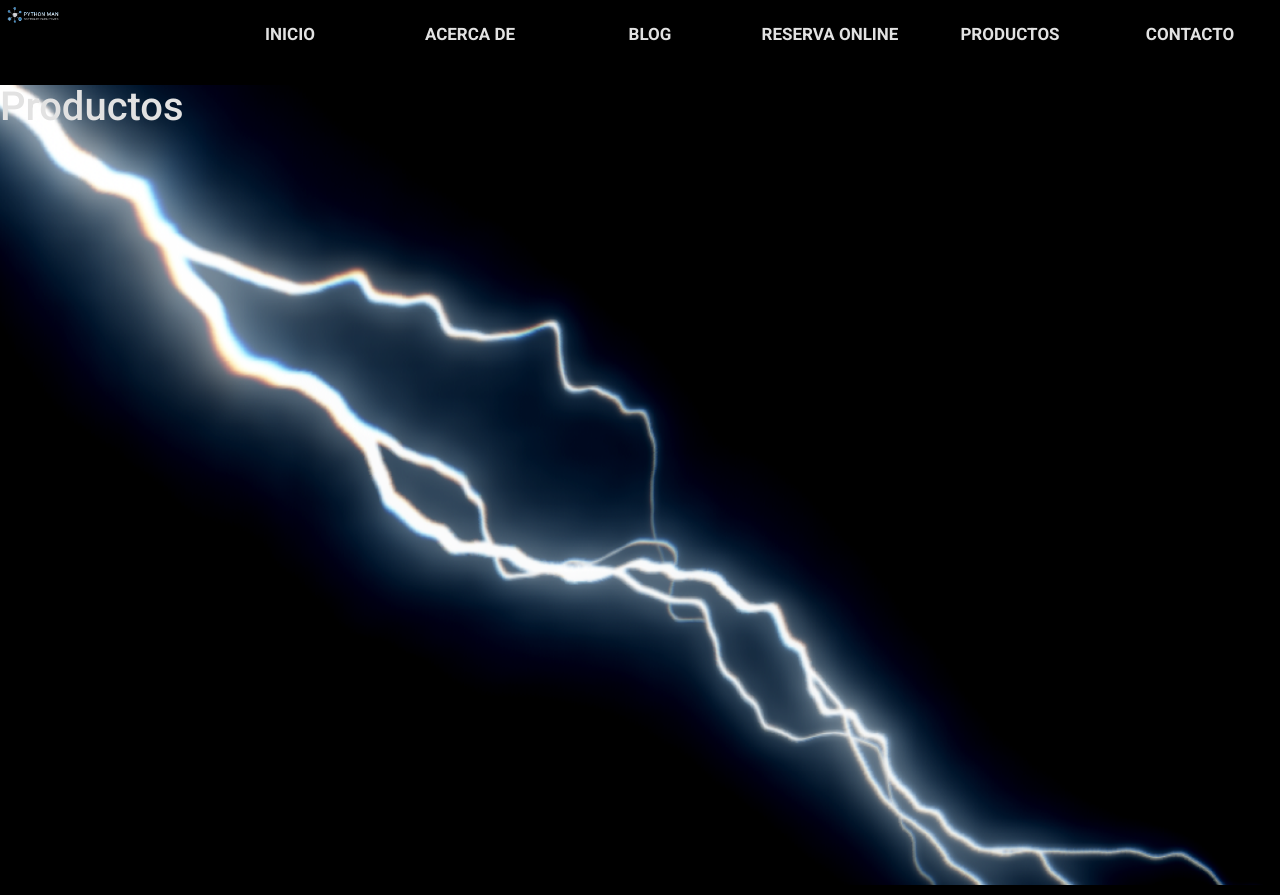
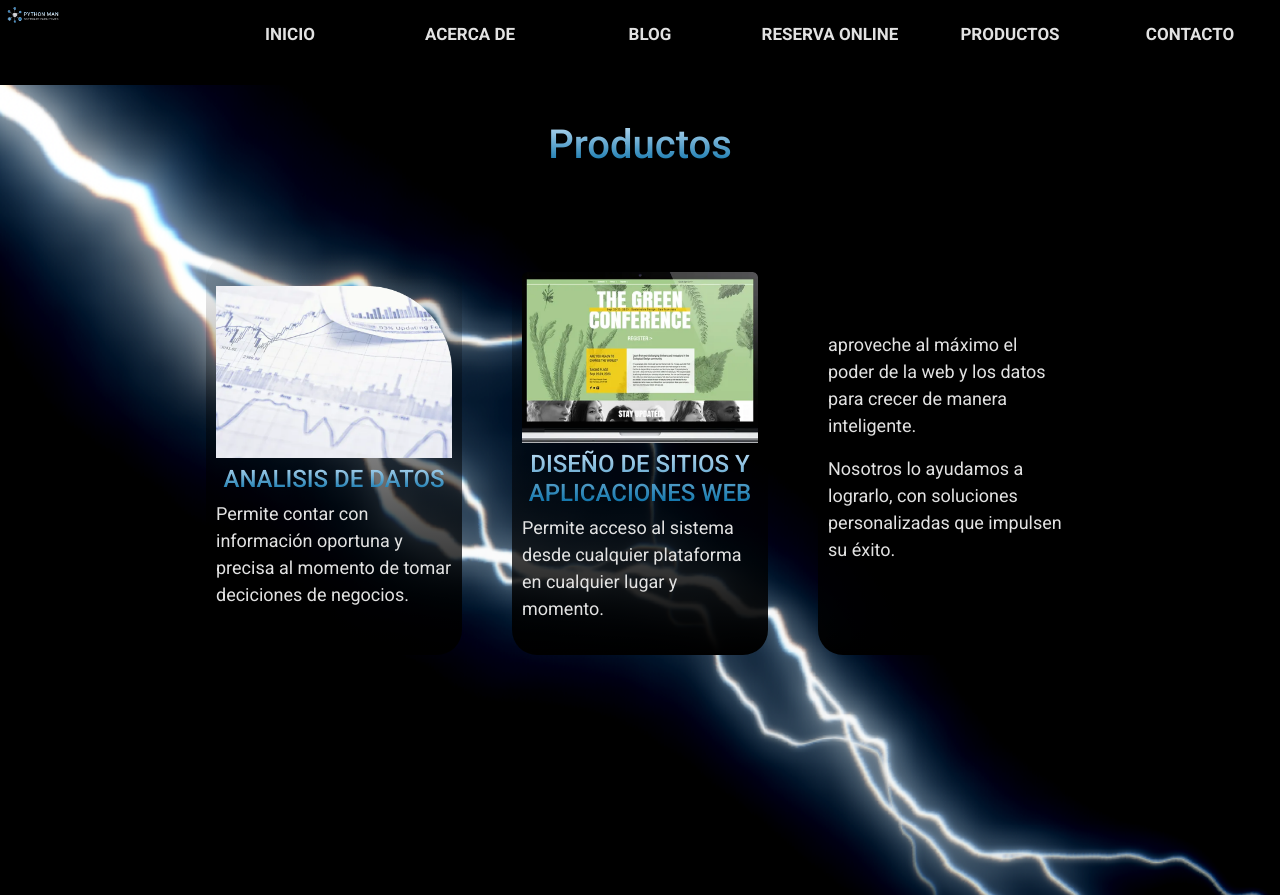
Before and after one commit to pamonge/PythonMan-site, a React (Vite) app: page /store in a window 1280 px wide. Built offline with nearby package versions, Linux system fonts and the light colour scheme.

Commit message:
Refactor: productsComponent

```diff
--- a/src/components/ProductComponent.jsx
+++ b/src/components/ProductComponent.jsx
@@ -5,8 +5,24 @@ import dataAnalisis from '../assets/images/general imgs/dataAnalisisProduct.png'
 
 export const ProductComponent = () => {
   return (
-    <div>
+    <div className={styles.productContainer}>
         <h3>Productos</h3>
+        <div className={styles.productDescription}>
+            <div className={styles.product}>
+                <img src={dataAnalisis} alt="Data Analisis" />
+                <h4>ANALISIS DE DATOS</h4>
+                <p>Permite contar con información oportuna y precisa al momento de tomar deciciones de negocios.</p>
+            </div>
+            <div className={styles.product}>
+                <img src={basicWeb} alt="Web Site" />
+                <h4>DISEÑO DE SITIOS Y APLICACIONES WEB</h4>
+                <p>Permite acceso al sistema desde cualquier plataforma en cualquier lugar y momento.</p>
+            </div>
+            <div className={styles.product}>
+                <p>aproveche al máximo el poder de la web y los datos para crecer de manera inteligente.</p>
+                <p>Nosotros lo ayudamos a lograrlo, con soluciones personalizadas que impulsen su éxito.</p>
+            </div>
+        </div>
     </div>
   )
 }
--- a/src/components/ProductComponentStyles.module.css
+++ b/src/components/ProductComponentStyles.module.css
@@ -0,0 +1,44 @@
+.productContainer {
+    display: flex;
+    flex-direction: column;
+    align-items: center;
+    gap: 50px;
+}
+
+.productContainer h3,
+.productDescription h4 {
+    text-align: center;
+    margin: 3% 0;
+    background: linear-gradient(#bedef5, #016ca5);
+    background-clip: text;
+    -webkit-background-clip: text;
+    -webkit-text-fill-color: transparent;
+}
+
+.productDescription {
+    height: 80vh;
+    display: flex;
+    justify-content: center;
+    flex-wrap: wrap;
+    gap: 50px;
+}
+
+.product {
+height: 50vh;
+width: 20vw;
+background: linear-gradient( #00000000, #000);
+border-radius: 25px;
+display: flex;
+flex-direction: column;
+justify-content: center; /* Alinea horizontalmente el contenido del div */
+align-items: center; /* Alinea verticalmente el contenido del div */
+padding: 10px;
+}
+
+.productDescription:nth-child(1) {
+    align-items: flex-end;
+}
+
+.productDescription:nth-child(2) {
+    align-items: flex-start;
+}
```
